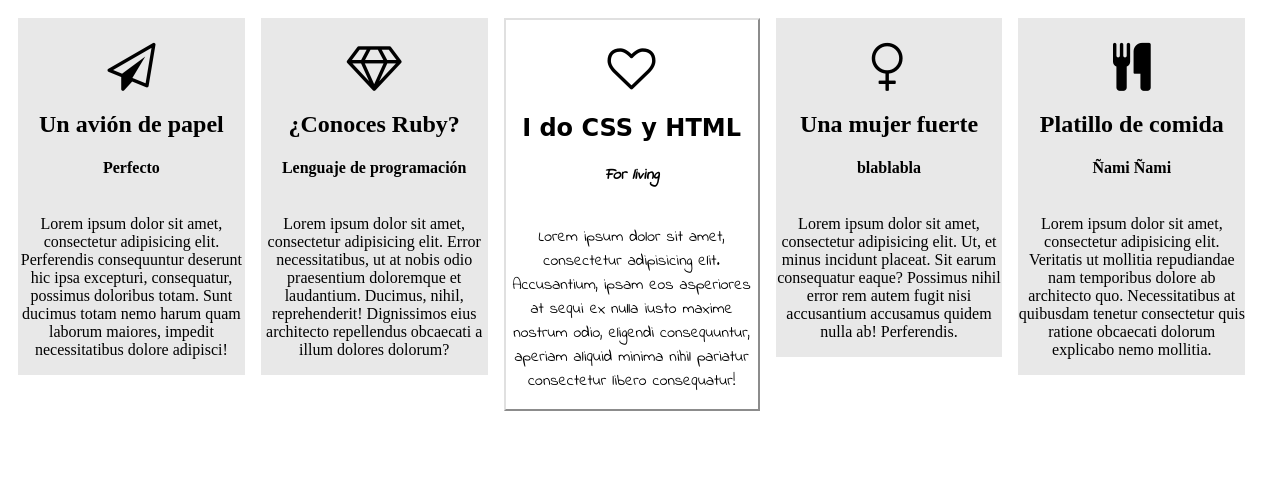
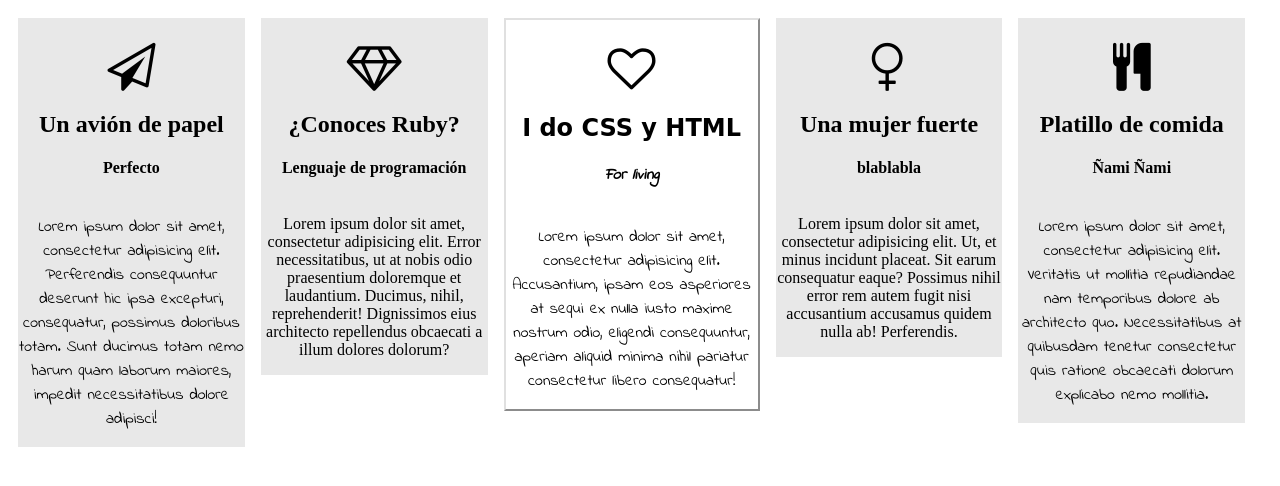
Before and after one commit to Pauliih/tipografia_e_iconos, a plain HTML site: page index.html in a window 1280 px wide. Drawn offline with Linux system fonts and the light colour scheme; a web font is replaced by a local one.

Commit message:
Ejercicio con iconos y fuentes2

```diff
--- a/style.css
+++ b/style.css
@@ -61,3 +61,7 @@ p{
 	font-family: 'Indie Flower', cursive;
 
 }
+
+.p1,.p3,.p5{
+	font-family: 'Indie Flower', cursive;
+}
```
